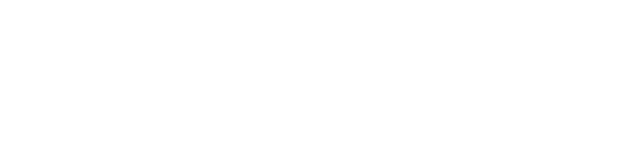
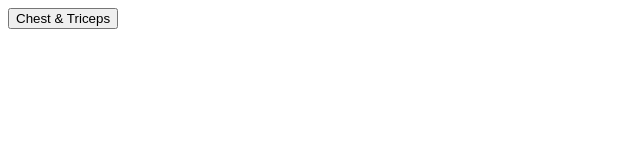
Before and after one commit to Stefan-RR/Workout-generator, a plain HTML site: page index.html in a window 1280 px wide. Shown: the whole page, without its empty margins (0-640 px from the left). Drawn offline with Linux system fonts and the light colour scheme.

Commit message:
Created function to randomly pick an exercises from each pair of options and insert into a div

```diff
--- a/index.html
+++ b/index.html
@@ -8,6 +8,12 @@
     <link rel="stylesheet" href="./src/main.css">
 </head>
 <body>
+    <main class="main">
+        <div id="input">
+            <button class="chest-and-tris" onclick="chestday()">Chest & Triceps</button>
+        </div>
+        <div id="output"></div>
+    </main>
     <script src="./src/index.js"></script>
 </body>
 </html>
--- a/src/index.js
+++ b/src/index.js
@@ -0,0 +1,30 @@
+function chestday() {
+    const chestArrayOne = ["Dumbbell bench press", "Barbell bench press"]
+    const indexOne = Math.floor(Math.random() * chestArrayOne.length);
+    const liftOne = chestArrayOne[indexOne];
+
+    const chestArrayTwo = ["Incline dumbbell bench press", "Incline barbell bench press"]
+    const indexTwo = Math.floor(Math.random() * chestArrayTwo.length);
+    const liftTwo = chestArrayTwo[indexTwo];
+
+    const chestArrayThree = ["Machine pec fly", "Cable pec fly"]
+    const indexThree = Math.floor(Math.random() * chestArrayThree.length);
+    const liftThree = chestArrayThree[indexThree];
+
+    const chestArrayFour = ["Tricep cable rope pushdown", "Tricep cable bar pushdown"]
+    const indexFour = Math.floor(Math.random() * chestArrayFour.length);
+    const liftFour = chestArrayFour[indexFour];
+
+    const chestArrayFive = ["Overhead tricep cable extension", "Skull crushers"]
+    const indexFive = Math.floor(Math.random() * chestArrayFive.length);
+    const liftFive = chestArrayFive[indexFive];
+
+    const chestArraySix = ["Dumbbell tricep kickback", "Tricep dips"]
+    const indexSix = Math.floor(Math.random() * chestArraySix.length);
+    const liftSix = chestArraySix[indexSix];
+
+    let output = document.getElementById('output')
+    const plan = document.createElement('div')
+    plan.innerText = liftOne + liftTwo + liftThree + liftFour + liftFive + liftSix
+    output.appendChild(plan)
+}
```
